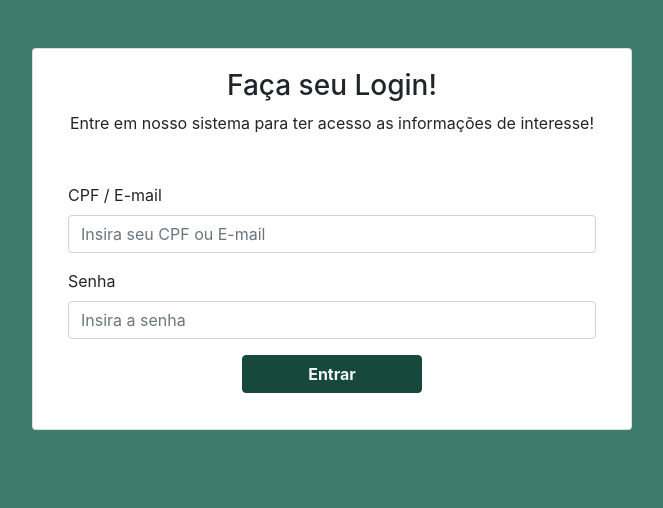
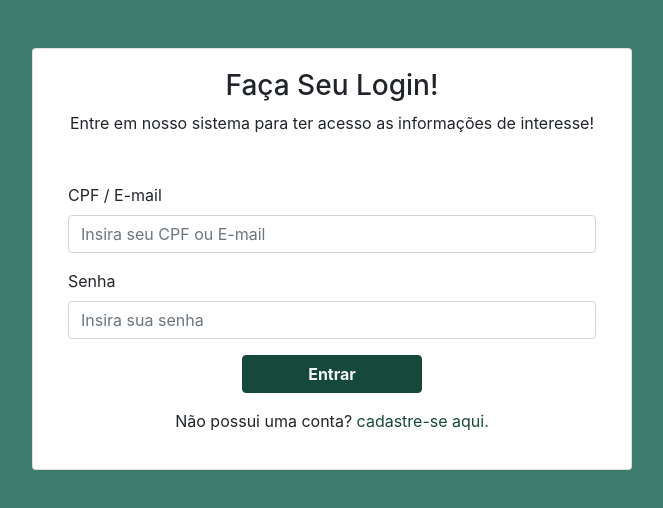
Before and after one commit to vitor-moraes/information-management-plataform, a React (Create React App) app: page / in a window 1280 px wide. Shown: the top 508 px of the page, without its empty margins (308-971 px from the left). Built offline with nearby package versions, Linux system fonts and the light colour scheme.

Commit message:
Update: Including Registration Button

```diff
--- a/public/css/styles.css
+++ b/public/css/styles.css
@@ -27,3 +27,11 @@
     color: #17483C;
     box-shadow: 3px 3px #17483C;
 }
+
+.register-link {
+    color: #17483C;
+}
+
+.register-link:hover{
+    color: #2FC09D;
+}
--- a/src/components/LoginForm.js
+++ b/src/components/LoginForm.js
@@ -10,7 +10,7 @@ export default function LoginForm() {
   return (
     <div className="container">
       <div className="text-center">
-        <h3>Faça seu Login!</h3>
+        <h3>Faça Seu Login!</h3>
         <p>
           Entre em nosso sistema para ter acesso as informações de interesse!
         </p>
@@ -40,7 +40,7 @@ export default function LoginForm() {
               className="form-control"
               id="password"
               name="password"
-              placeholder="Insira a senha"
+              placeholder="Insira sua senha"
               onChange={(e) => {
                 setPassword(e.target.value);
               }}
@@ -55,6 +55,9 @@ export default function LoginForm() {
               Entrar
             </button>
           </div>
+          <div className="mt-3 text-center">
+              <p>Não possui uma conta? <a className="register-link" href="#">cadastre-se aqui.</a> </p>
+          </div>
         </div>
       </form>
     </div>
--- a/src/pages/HomePage.js
+++ b/src/pages/HomePage.js
@@ -1,8 +1,15 @@
-import React from "react";
+import React, { useEffect } from "react";
 
 import LoginForm from "../components/LoginForm";
 
+
+
 export default function HomePage() {
+
+useEffect(() => {
+    window.document.title = 'Login';
+},[])
+
   return (
     <>
       <div className="container">
```
